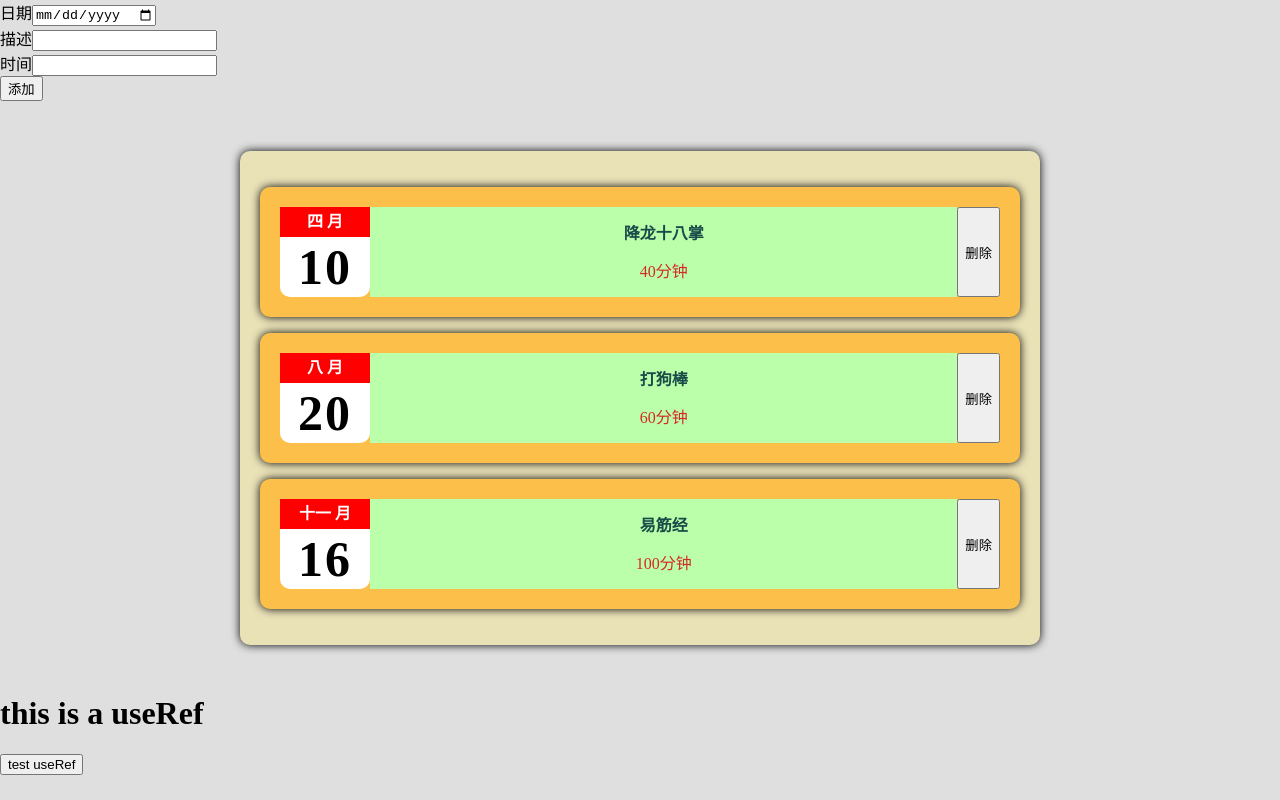
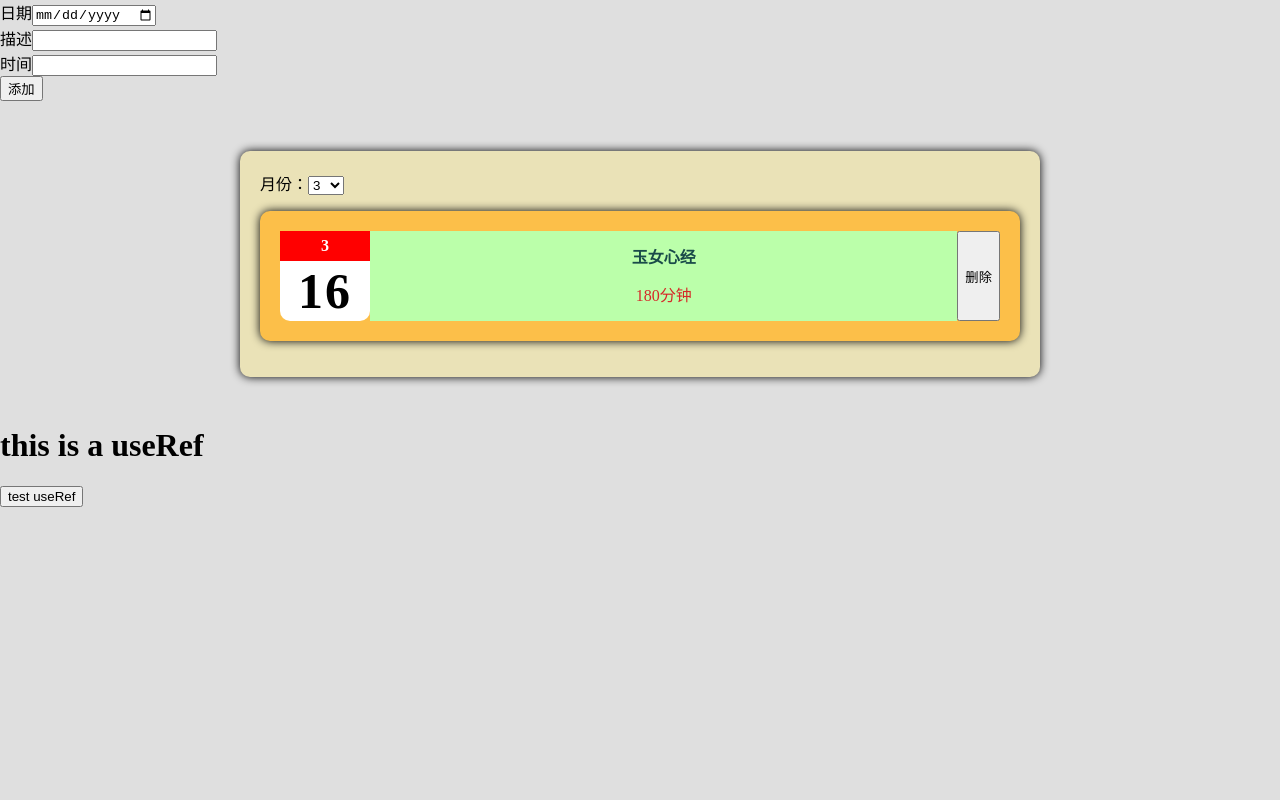
Before and after one commit to benxiaohaihuiwan/react, a React (Create React App) app: page / in a window 1280 px wide. Built offline with nearby package versions, Linux system fonts and the light colour scheme.

Commit message:
fix: 列表增加过滤筛选

```diff
--- a/src/App.js
+++ b/src/App.js
@@ -10,24 +10,31 @@ const App = ()=>{
   const [logsData,setLogsData] = useState([
     {
       id:'1000',
-      month:'四 月',
+      month:'11',
       day:10,
       desc:'降龙十八掌',
       time:'40分钟'
     },
     {
       id:'1001',
-      month:'八 月',
+      month:'8',
       day:20,
       desc:'打狗棒',
       time:'60分钟'
     },
     {
       id:'1002',
-      month:'十一 月',
+      month:'7',
       day:16,
       desc:'易筋经',
       time:'100分钟'
+    },
+    {
+      id:'1003',
+      month:'3',
+      day:16,
+      desc:'玉女心经',
+      time:'180分钟'
     }
   ])
   const onSaveForm = (data)=>{
--- /dev/null
+++ b/src/components/FilterSelect/FilterSelect.js
@@ -0,0 +1,33 @@
+
+const FilterSelect = (props)=>{
+  const options = [
+    {
+      value:3,
+      label:3
+    },
+    {
+      value:8,
+      label:8
+    },
+    {
+      value:7,
+      label:7
+    },
+    {
+      value:11,
+      label:11
+    }
+  ]
+  const handleChangeMonth = (e)=>{
+    props.changeMonth(e.target.value)
+  }
+  return(
+    <div>
+    月份：<select value={props.month} onChange={handleChangeMonth}>
+      { options.map(item=><option value={item.value} key={item.value}>{item.label}</option>) }
+    </select>
+    </div>
+  )
+}
+
+export default FilterSelect
--- a/src/components/Logs/Logs.js
+++ b/src/components/Logs/Logs.js
@@ -3,6 +3,9 @@ import LogsItem from "./LogsItem"
 import './Logs.css'
 
 import Card from '../Card/Card'
+
+import FilterSelect from '../FilterSelect/FilterSelect'
+import { useState } from 'react'
 const Logs = (props)=>{
   // const LogsInfo = ()=>{
   //   return props.logsData.map(item=>{
@@ -12,13 +15,22 @@ const Logs = (props)=>{
   const middlewareDelete = (id)=>{
     props.deleteHandler(id)
   }
-  const LogsInfo = props.logsData.map(item=><LogsItem itemData={item} key={item.id} deleteHandler={()=>middlewareDelete(item.id)} />)
+
+  const [month,setMonth] = useState('3')
+
+  const FilterMonth = props.logsData.filter(item=>item.month === month)
+
+  const LogsInfo = FilterMonth.map(item=><LogsItem itemData={item} key={item.id} deleteHandler={()=>middlewareDelete(item.id)} />)
 
   const emptyHandlerInfo = LogsInfo.length ? LogsInfo : <p>已经没有数据可加载了</p>
 
+  const getChangeMonth = (curMonth)=>{
+    setMonth(curMonth)
+  }
 
   return (
     <Card className="logs">
+      <FilterSelect value={month} changeMonth={getChangeMonth}></FilterSelect>
        {
          emptyHandlerInfo
        }
--- a/src/components/Logs/LogsItem.js
+++ b/src/components/Logs/LogsItem.js
@@ -7,6 +7,7 @@ import BackDrop from '../BackDrop/BackDrop'
 
 import ConfirmModal from '../ConfirmModal/ConfirmModal'
 import { useState } from 'react'
+
 
 const LogsItem = (props)=>{
   const deleteHandler = ()=>{
@@ -20,6 +21,7 @@ const LogsItem = (props)=>{
   const onCancel = ()=>{
     setShowModal(false)
   }
+
   return (
     <Card className="item">
       {
```
Also changed, not shown: src/components/FilterSelect/FilterSelect.css (added).
